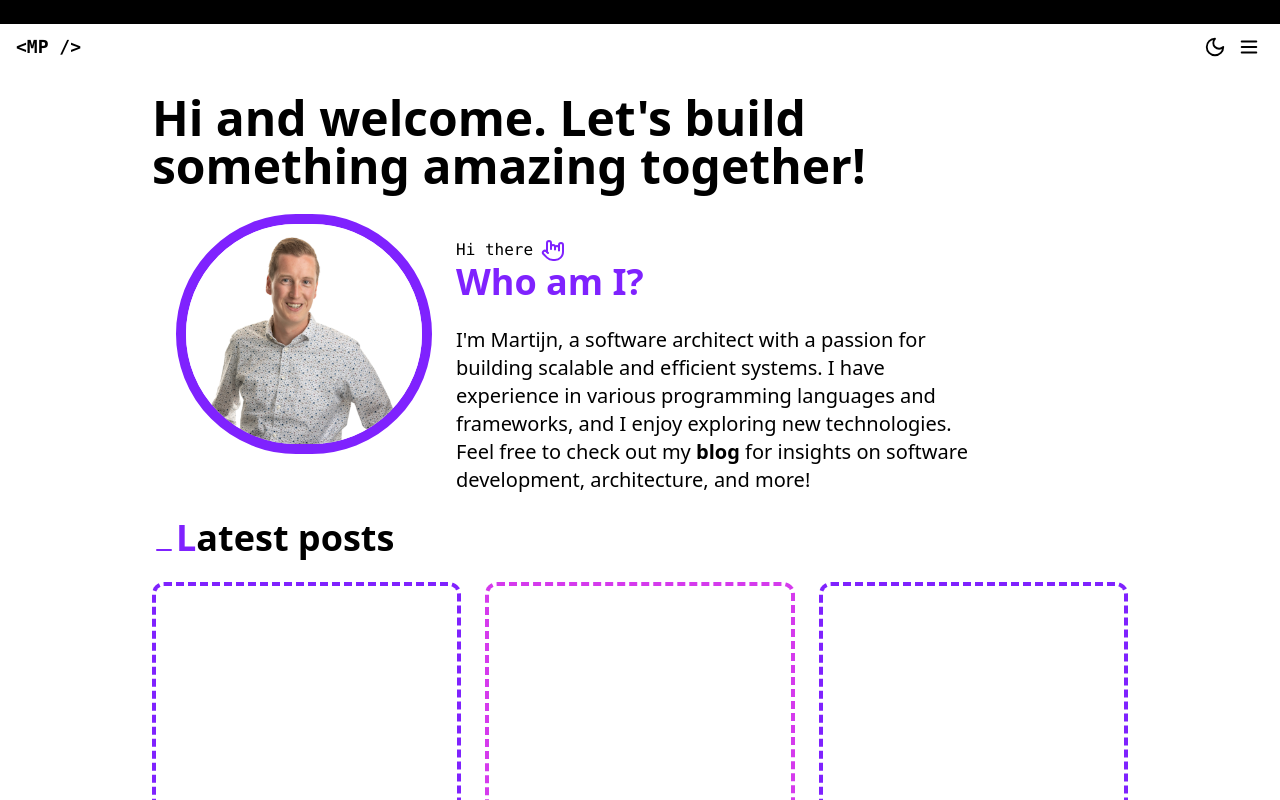
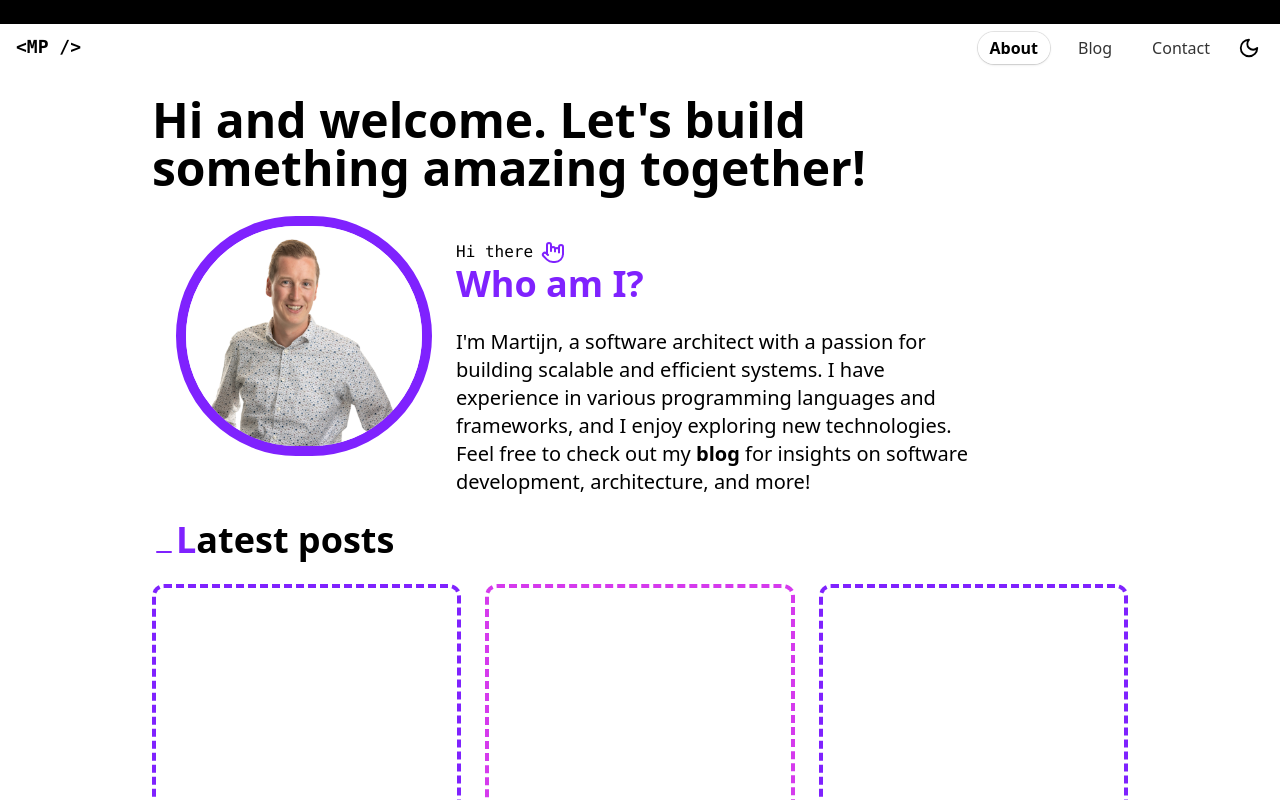
Before and after one commit to mpannekoek/Personal.Portfolio, a Next.js app in the folder client/: page / in a window 1280 px wide. Shown: the top 800 px of the page. Built offline with nearby package versions, Linux system fonts and the light colour scheme.

Commit message:
Upgrade to Next.js 16 and modernize navigation UI

```diff
--- /dev/null
+++ b/client/eslint.config.mjs
@@ -0,0 +1,7 @@
+import { defineConfig } from "eslint/config";
+import nextCoreWebVitals from "eslint-config-next/core-web-vitals";
+import nextTypescript from "eslint-config-next/typescript";
+
+export default defineConfig([{
+    extends: [...nextCoreWebVitals, ...nextTypescript],
+}]);
--- a/client/src/app/components/footer.tsx
+++ b/client/src/app/components/footer.tsx
@@ -45,7 +45,7 @@ export default function Footer() {
                     </Link>
                 </div>
                 <div className="text-center my-6">
-                    © {currentYear} <a href="/" className="hover:underline">Martijn Pannekoek</a>. All Rights Reserved.
+                    © {currentYear} <Link href="/" className="hover:underline">Martijn Pannekoek</Link>. All Rights Reserved.
                 </div>
             </div>
         </footer>
--- a/client/src/app/components/nav.tsx
+++ b/client/src/app/components/nav.tsx
@@ -4,35 +4,68 @@ import { useState, useEffect } from "react";
 import ThemeToggle from "../../theme/theme-toggle";
 import { Menu, X } from "lucide-react";
 import Link from "next/link";
+import { usePathname } from "next/navigation";
 
-// const navItems = {
-//     '/': { name: 'About' },
-//     '/blog': { name: 'Blog' },
-//     '/contact': { name: 'Contact' },
-//   };
+type NavItem = {
+    href: string;
+    label: string;
+};
+
+const navItems: NavItem[] = [
+    { href: "/", label: "About" },
+    { href: "/blog", label: "Blog" },
+    { href: "/contact", label: "Contact" },
+];
 
 export default function NavBar() {
+    const pathname = usePathname();
     const [isSticky, setSticky] = useState(false);
+    const [isMenuOpen, setMenuOpen] = useState(false);
+
+    const isActivePath = (href: string) => {
+        if (href === "/") {
+            return pathname === href;
+        }
+
+        return pathname.startsWith(href);
+    };
+
+    const getDesktopNavItemClass = (isActive: boolean) => {
+        if (isActive) {
+            return isSticky
+                ? "rounded-full bg-black px-3 py-1 text-white font-semibold shadow-md ring-2 ring-white/45"
+                : "rounded-full bg-white/95 px-3 py-1 text-black font-semibold shadow-sm ring-1 ring-black/10";
+        }
+
+        return isSticky
+            ? "rounded-full bg-white/60 px-3 py-1 text-black font-semibold ring-1 ring-black/12 transition-colors hover:bg-white/75"
+            : "rounded-full px-3 py-1 text-black/80 hover:bg-black/6 hover:text-black transition-colors dark:text-white/85 dark:hover:bg-white/10 dark:hover:text-white";
+    };
+
+    const getMobileNavItemClass = (isActive: boolean) => {
+        if (isActive) {
+            return "rounded-lg bg-primary/12 px-3 py-2 text-primary font-semibold ring-1 ring-primary/25";
+        }
+
+        return "rounded-lg px-3 py-2 text-black/80 hover:bg-black/6 hover:text-black dark:text-white/85 dark:hover:bg-white/10 dark:hover:text-white";
+    };
 
     useEffect(() => {
+        const handleScroll = () => {
+            setSticky(window.pageYOffset > 50);
+        };
+
+        handleScroll();
         window.addEventListener("scroll", handleScroll);
         return () => {
             window.removeEventListener("scroll", handleScroll);
         };
     }, []);
 
-    const handleScroll = () => {
-        if (window.pageYOffset > 50) {
-            setSticky(true);
-        } else {
-            setSticky(false);
-        }
-    };
-
     return (
         <div>
             <div className="h-6 bg-black dark:bg-secondary" />
-            <nav className={(isSticky ? "fixed top-0 left-0 right-0 bg-primary/80" : "")}>
+            <nav className={isSticky ? "fixed top-0 left-0 right-0 z-40 bg-primary/80 backdrop-blur-md shadow-sm" : "relative z-30"}>
                 <div className="mx-auto">
                     <div className="flex justify-between mx-4 py-2">
                         <div className="flex gap-1 text-lg font-bold">
@@ -40,17 +73,27 @@ export default function NavBar() {
                                 <span className="font-mono">&lt;MP /&gt;</span>
                             </Link>
                         </div>
-                        <div className="flex gap-1">
+                        <div className="flex items-center gap-3">
+                            <div className="hidden md:flex gap-4">
+                                {navItems.map((item) => (
+                                    <Link
+                                        key={item.href}
+                                        href={item.href}
+                                        aria-current={isActivePath(item.href) ? "page" : undefined}
+                                        className={getDesktopNavItemClass(isActivePath(item.href))}>
+                                        {item.label}
+                                    </Link>
+                                ))}
+                            </div>
                             <ThemeToggle />
                             <button
                                 type="button"
-                                className="cursor-pointer hover:bg-primary/85 rounded-3xl p-1"
+                                className="cursor-pointer rounded-3xl p-1 transition-colors hover:bg-primary/85 md:hidden"
+                                aria-controls="mobile-menu"
+                                aria-expanded={isMenuOpen}
+                                aria-label="Toggle mobile menu"
                                 onClick={() => {
-                                    const mobileMenu = document.getElementById("mobile-menu");
-                                    if (mobileMenu) {
-                                        mobileMenu.classList.toggle("hidden");
-                                        mobileMenu.classList.toggle("block");
-                                    }
+                                    setMenuOpen((prev) => !prev);
                                 }}>
                                 <Menu size="22" />
                             </button>
@@ -58,28 +101,44 @@ export default function NavBar() {
                     </div>
                 </div>
             </nav>
-            <div id="mobile-menu" className="w-2/3 hidden bg-white dark:bg-black fixed top-0 right-0 bottom-0">
+            <div className={`fixed inset-0 z-50 md:hidden ${isMenuOpen ? "block" : "hidden"}`}>
+                <button
+                    type="button"
+                    aria-label="Close mobile menu backdrop"
+                    className="absolute inset-0 bg-black/45 backdrop-blur-sm"
+                    onClick={() => setMenuOpen(false)}
+                />
+                <div
+                    id="mobile-menu"
+                    className="absolute top-0 right-0 bottom-0 w-4/5 max-w-sm border-l border-black/10 bg-white/95 shadow-2xl dark:border-white/10 dark:bg-zinc-950/95">
                     <div className={(isSticky ? "hidden" : "h-6 bg-black dark:bg-secondary")} />
-                <div className="px-4 py-2">
+                    <div className="px-4 py-3">
                         <div className="w-min ml-auto">
                             <button
                                 type="button"
-                            className="cursor-pointer hover:bg-primary/85 rounded-3xl p-1"
+                                className="cursor-pointer rounded-3xl p-1 transition-colors hover:bg-primary/85"
+                                aria-label="Close mobile menu"
                                 onClick={() => {
-                                const mobileMenu = document.getElementById("mobile-menu");
-                                if (mobileMenu) {
-                                    mobileMenu.classList.toggle("hidden");
-                                    mobileMenu.classList.toggle("block");
-                                }
+                                    setMenuOpen(false);
                                 }}>
                                 <X />
                             </button>
                         </div>
-                    <div>
-                        About
+                        <div className="mt-4 flex flex-col gap-2">
+                            {navItems.map((item) => (
+                                <Link
+                                    key={item.href}
+                                    href={item.href}
+                                    aria-current={isActivePath(item.href) ? "page" : undefined}
+                                    className={getMobileNavItemClass(isActivePath(item.href))}
+                                    onClick={() => setMenuOpen(false)}>
+                                    {item.label}
+                                </Link>
+                            ))}
+                        </div>
                     </div>
                 </div>
             </div>
         </div>
     );
-};
+}
--- a/client/src/app/components/providers/fade-in-provider.tsx
+++ b/client/src/app/components/providers/fade-in-provider.tsx
@@ -4,16 +4,16 @@ import { useEffect, useState, RefObject, useRef } from "react";
 
 export default function FadeIn({ children, delay = "delay-0" }: { children: React.ReactNode, delay?: string }) {
     const ref = useRef<HTMLDivElement>(null);
-    const isRefIntersecting = isElementIntersecting(ref);
+    const isRefIntersecting = useElementIntersecting(ref);
 
     return (
         <div ref={ref} className={`transition-opacity ${delay} duration-700 ease-in ${isRefIntersecting ? "opacity-100" : "opacity-0"}`}>
             {children}
         </div>
     )
-};
+}
 
-function isElementIntersecting(ref: RefObject<HTMLElement | null>) {
+function useElementIntersecting(ref: RefObject<HTMLElement | null>) {
     const [isIntersecting, setIntersecting] = useState(false);
 
     useEffect(() => {
@@ -38,4 +38,4 @@ function isElementIntersecting(ref: RefObject<HTMLElement | null>) {
     }, [ref]);
 
     return isIntersecting;
-};
+}
--- a/client/src/app/page.tsx
+++ b/client/src/app/page.tsx
@@ -11,7 +11,7 @@ export default function Page() {
                 <div className="lg:max-w-3xl">
                     <FadeIn delay="delay-100">
                         <h1 className="font-bold mb-6 text-3xl md:text-5xl">
-                            Hi and welcome. Let's build something amazing together!
+                            Hi and welcome. Let&apos;s build something amazing together!
                         </h1>
                     </FadeIn>
                 </div>
@@ -38,7 +38,7 @@ export default function Page() {
                                 Who am I?
                             </h2>
                             <p className="text-xl">
-                                I'm Martijn, a software architect with a passion for building scalable and efficient systems.
+                                I&apos;m Martijn, a software architect with a passion for building scalable and efficient systems.
                                 I have experience in various programming languages and frameworks, and I enjoy exploring new technologies.
                                 Feel free to check out my <Link href="/blog"><b>blog</b></Link> for insights on software development, architecture, and more!
                             </p>
--- a/client/tsconfig.json
+++ b/client/tsconfig.json
@@ -16,7 +16,7 @@
     "moduleResolution": "node",
     "resolveJsonModule": true,
     "isolatedModules": true,
-    "jsx": "preserve",
+    "jsx": "react-jsx",
     "plugins": [
       {
         "name": "next"
@@ -28,7 +28,8 @@
     "next-env.d.ts",
     ".next/types/**/*.ts",
     "**/*.ts",
-    "**/*.tsx"
+    "**/*.tsx",
+    ".next/dev/types/**/*.ts"
   ],
   "exclude": [
     "node_modules"
```
Also changed, not shown: client/package.json (+7 -7 lines), client/.eslintrc.json (deleted), 1 other file (tests, documents, lock files or other folders). Lines whose indentation alone changed are shown as unchanged.
